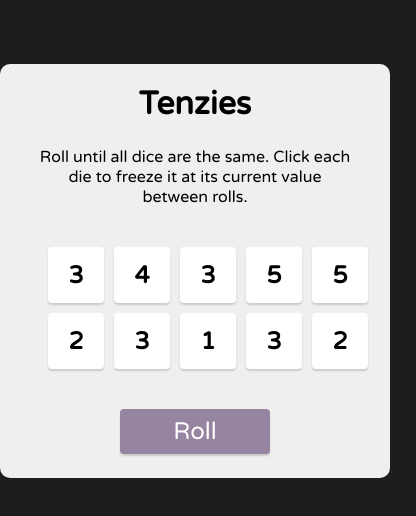
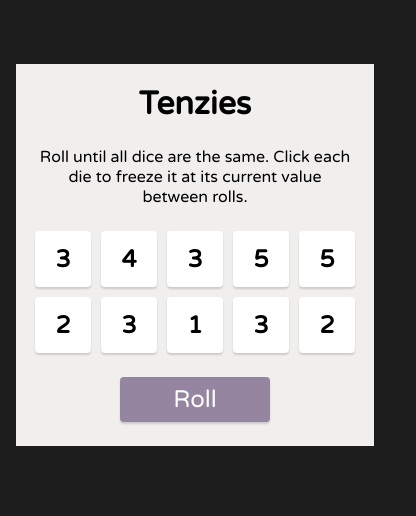
Before and after one commit to BekahLew/tenzies, a React (Create React App) app: page / in a window 390 px wide. Shown: the top 516 px of the page, 416 px wide, since content can reach past the window. Built offline with nearby package versions, Linux system fonts and the light colour scheme.

Commit message:
mobile styling

```diff
--- a/src/App.css
+++ b/src/App.css
@@ -7,6 +7,7 @@ p {
   max-width: 20rem;
   margin: 1.5rem auto;
 }
+
 h1 {
   margin-bottom: 0;
 }
@@ -26,7 +27,6 @@ h1 {
   display: grid;
   grid-template: auto auto / repeat(5, 1fr);
   gap: 10px;
-  padding: 1rem 3rem;
   margin: 0 auto;
 }
 
@@ -52,3 +52,12 @@ h1 {
   font-size: 1.5rem;
   border-radius: 4px;
 }
+
+@media(max-width: 768px) {
+  .game-wrapper {
+    max-width: 100%;
+    border-radius: 0;
+    margin-left: 1rem;
+    margin-right: 1rem;
+  }
+}
```
